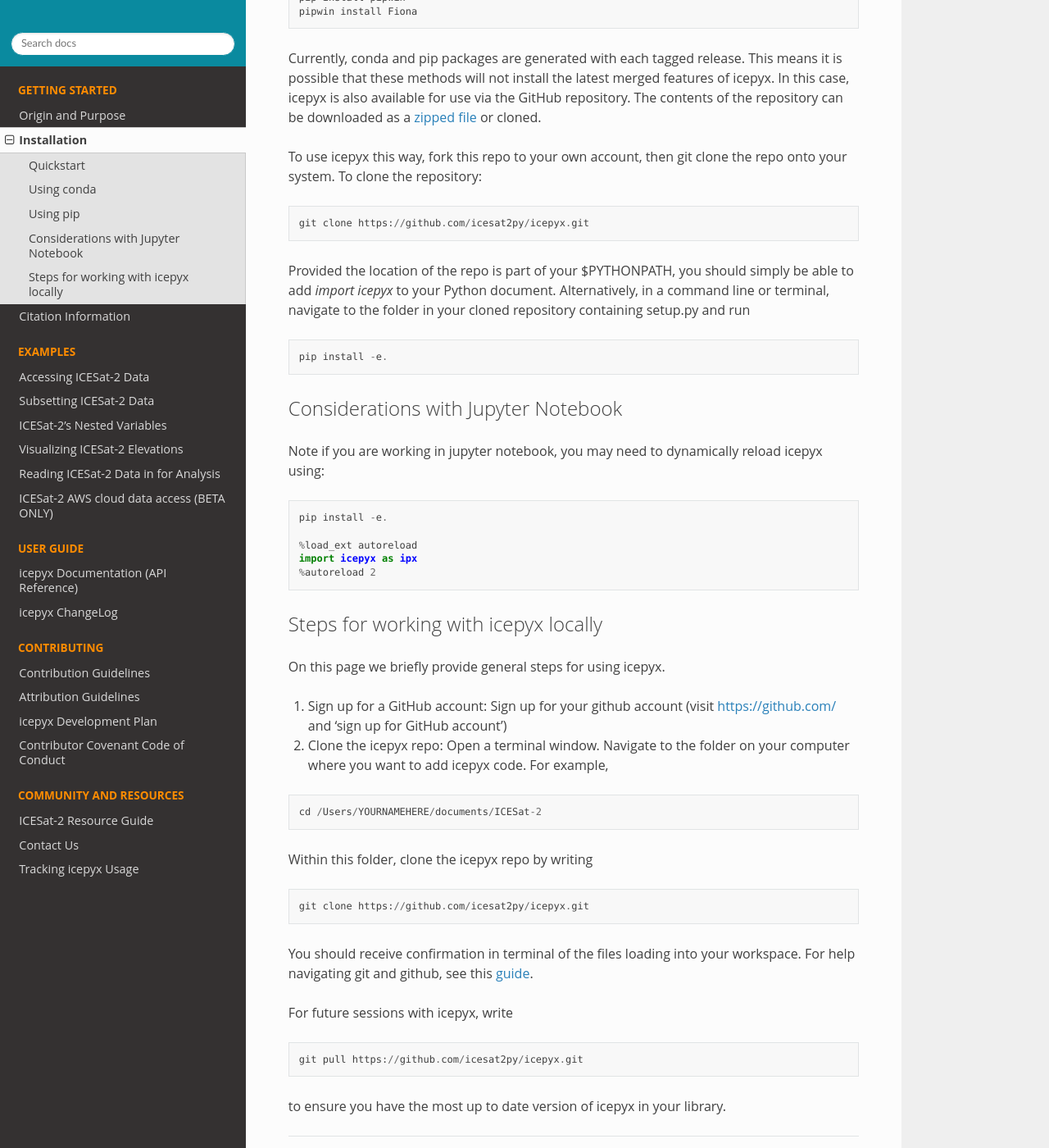
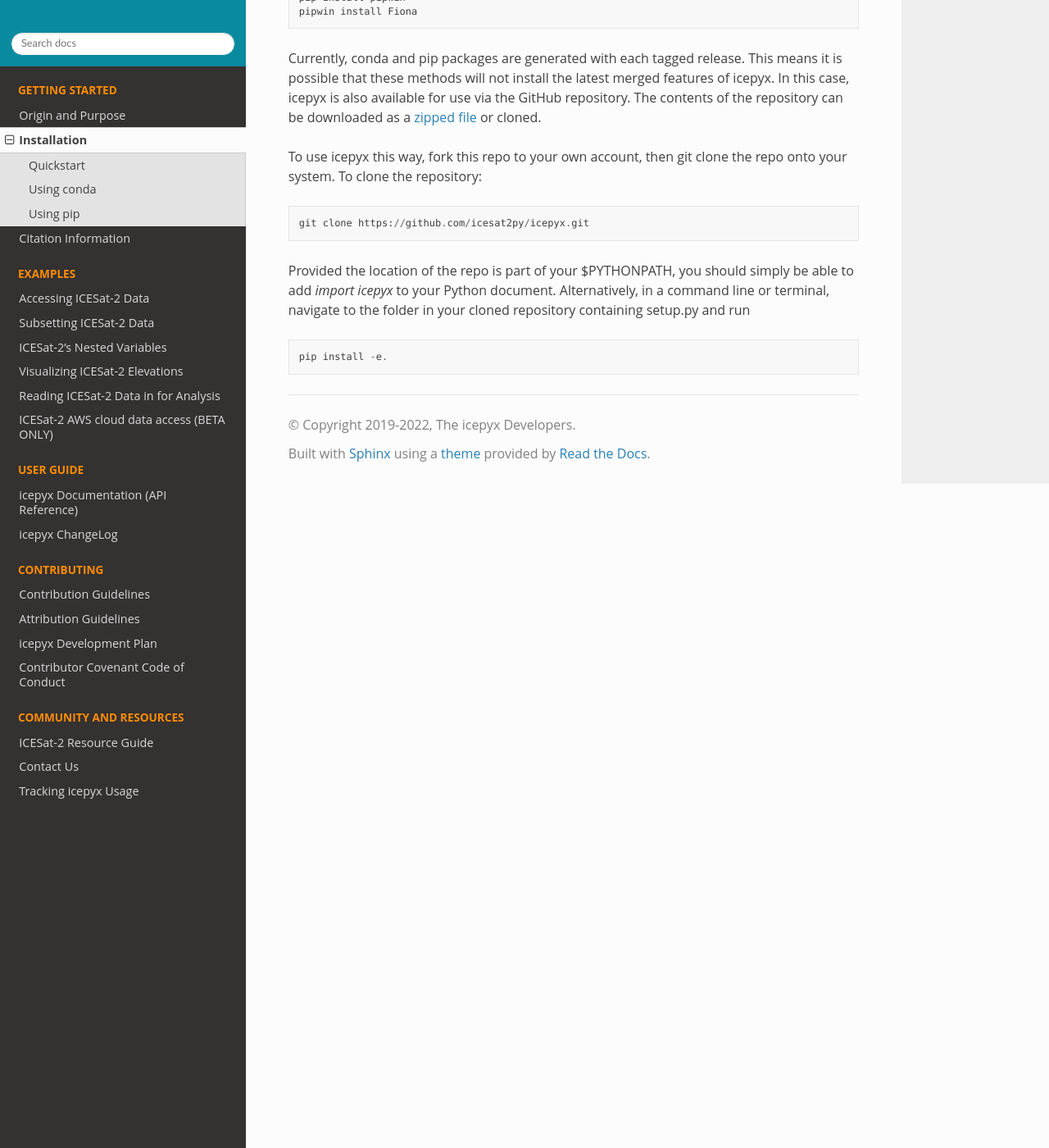
Before and after one commit to icesat2py/icepyx, a Sphinx documentation site: the page built from doc/source/getting_started/install.rst, in a window 1280 px wide and 1400 px high, scrolled down 1082 px. Shown: the whole window at 82% size. Built offline with Sphinx 7.4.7 and the Read the Docs theme 2.0.0, drawn with Linux system fonts in a browser that asks for light colours; pages that are not in the unit, such as notebooks, are missing from menus; the version number could not be read and is left out.

Commit message:
removed usage text (Jupyter, terminal work)
removed text that better belongs in the development 'how to' section

```diff
--- a/doc/source/getting_started/install.rst
+++ b/doc/source/getting_started/install.rst
@@ -79,45 +79,3 @@
 .. code-block::
 
   pip install -e.
-
-Considerations with Jupyter Notebook
-------------------------------------
-
-Note if you are working in jupyter notebook, you may need to dynamically reload icepyx using:
-
-.. code-block::
-
-    pip install -e.
-
-    %load_ext autoreload
-    import icepyx as ipx
-    %autoreload 2
-
-Steps for working with icepyx locally
--------------------------------------
-
-On this page we briefly provide general steps for using icepyx.
-
-1. Sign up for a GitHub account: Sign up for your github account (visit https://github.com/ and  ‘sign up for GitHub account’)
-
-2. Clone the icepyx repo: Open a terminal window. Navigate to the folder on your computer where you want to add icepyx code. For example,
-
-.. code-block::
-
-    cd /Users/YOURNAMEHERE/documents/ICESat-2
-
-Within this folder, clone the icepyx repo by writing
-
-.. code-block::
-
-    git clone https://github.com/icesat2py/icepyx.git
-
-You should receive confirmation in terminal of the files loading into your workspace. For help navigating git and github, see this `guide <https://the-turing-way.netlify.app/collaboration/github-novice/github-novice-firststeps.html?highlight=github%20account>`__.
-
-For future sessions with icepyx, write
-
-.. code-block::
-
-    git pull https://github.com/icesat2py/icepyx.git
-
-to ensure you have the most up to date version of icepyx in your library.
```
